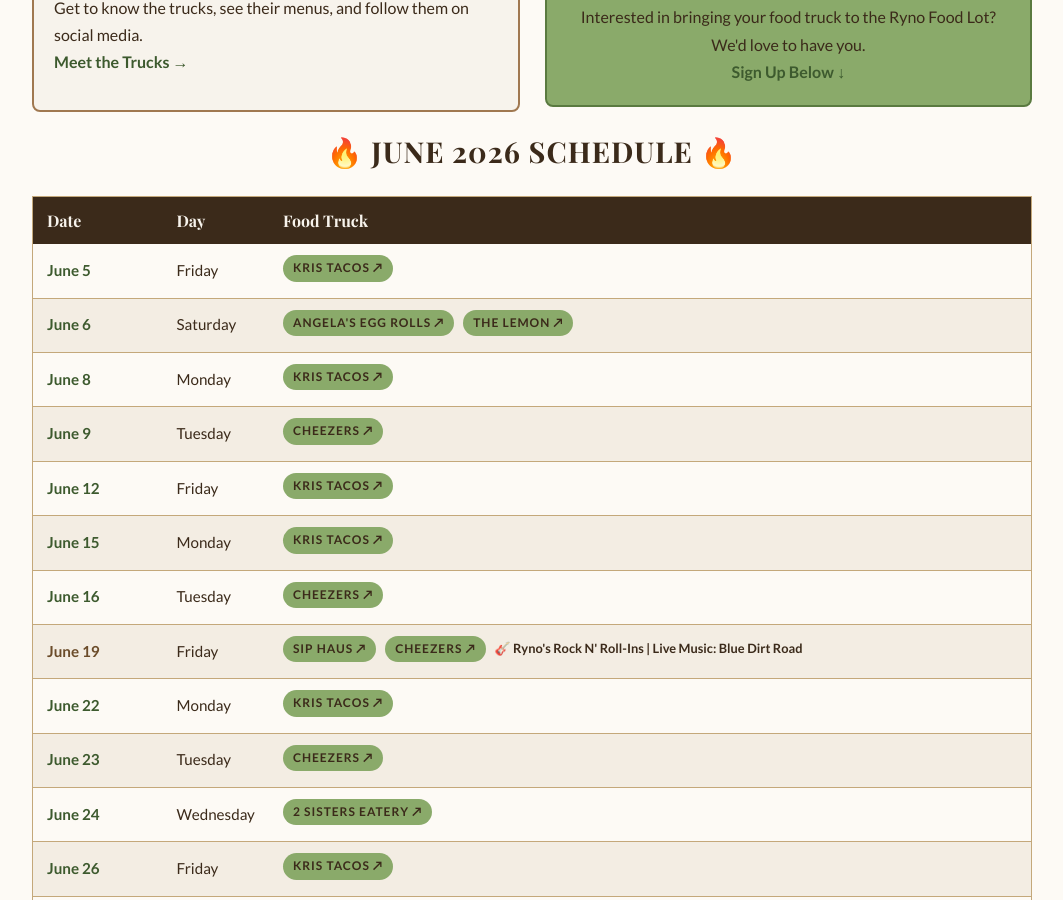
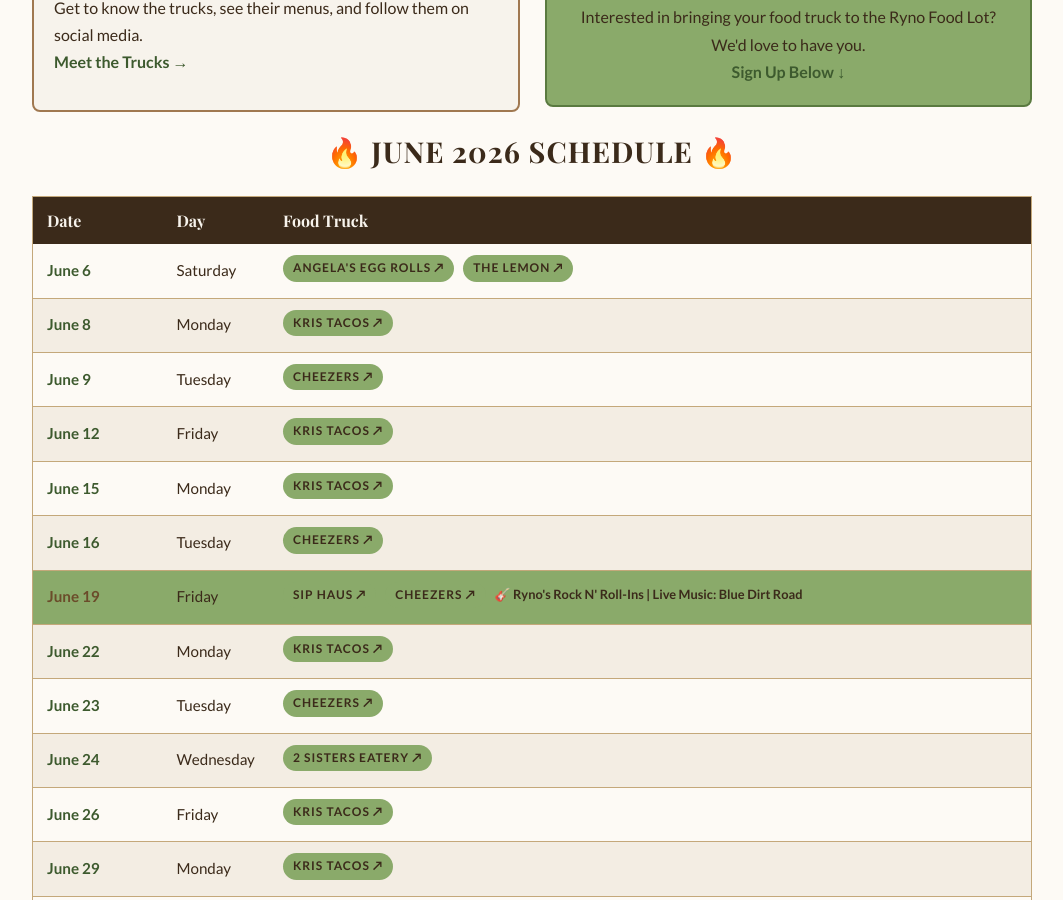
Before and after one commit to blueearthcommunitymarket/blueearthcommunitymarket.github.io, a Jekyll site: the page built from ryno-food-lot/index.html, in a window 1280 px wide and 900 px high, scrolled down 479 px. Shown: the whole window, without its empty margins (108-1171 px from the left). Built offline with Jekyll 4.4.1, drawn with Linux system fonts in a browser that asks for light colours; some web fonts are replaced.

Commit message:
food-lot: remove past dates (auto-cleanup 2026-06-05)

```diff
--- a/ryno-food-lot/index.html
+++ b/ryno-food-lot/index.html
@@ -227,7 +227,7 @@
 
 
 
-                <tr><td class="race-date">June 5</td><td>Friday</td><td><span class="tag"><a href="https://www.facebook.com/share/1AquB7sxYj/?mibextid=wwXIfr" target="_blank" rel="noopener" style="color:inherit;text-decoration:none;">Kris Tacos ↗</a></span></td></tr>
+
                 <tr><td class="race-date">June 6</td><td>Saturday</td><td><span class="tag"><a href="https://www.facebook.com/p/Angelas-Egg-Rolls-61555015124141/" target="_blank" rel="noopener" style="color:inherit;text-decoration:none;">Angela's Egg Rolls ↗</a></span> <span class="tag"><a href="https://www.facebook.com/TheLemon1" target="_blank" rel="noopener" style="color:inherit;text-decoration:none;">The Lemon ↗</a></span></td></tr>
                 <tr><td class="race-date">June 8</td><td>Monday</td><td><span class="tag"><a href="https://www.facebook.com/share/1AquB7sxYj/?mibextid=wwXIfr" target="_blank" rel="noopener" style="color:inherit;text-decoration:none;">Kris Tacos ↗</a></span></td></tr>
                 <tr><td class="race-date">June 9</td><td>Tuesday</td><td><span class="tag"><a href="https://www.facebook.com/share/1CZyABySqK/?mibextid=wwXIfr" target="_blank" rel="noopener" style="color:inherit;text-decoration:none;">Cheezers ↗</a></span></td></tr>
```
